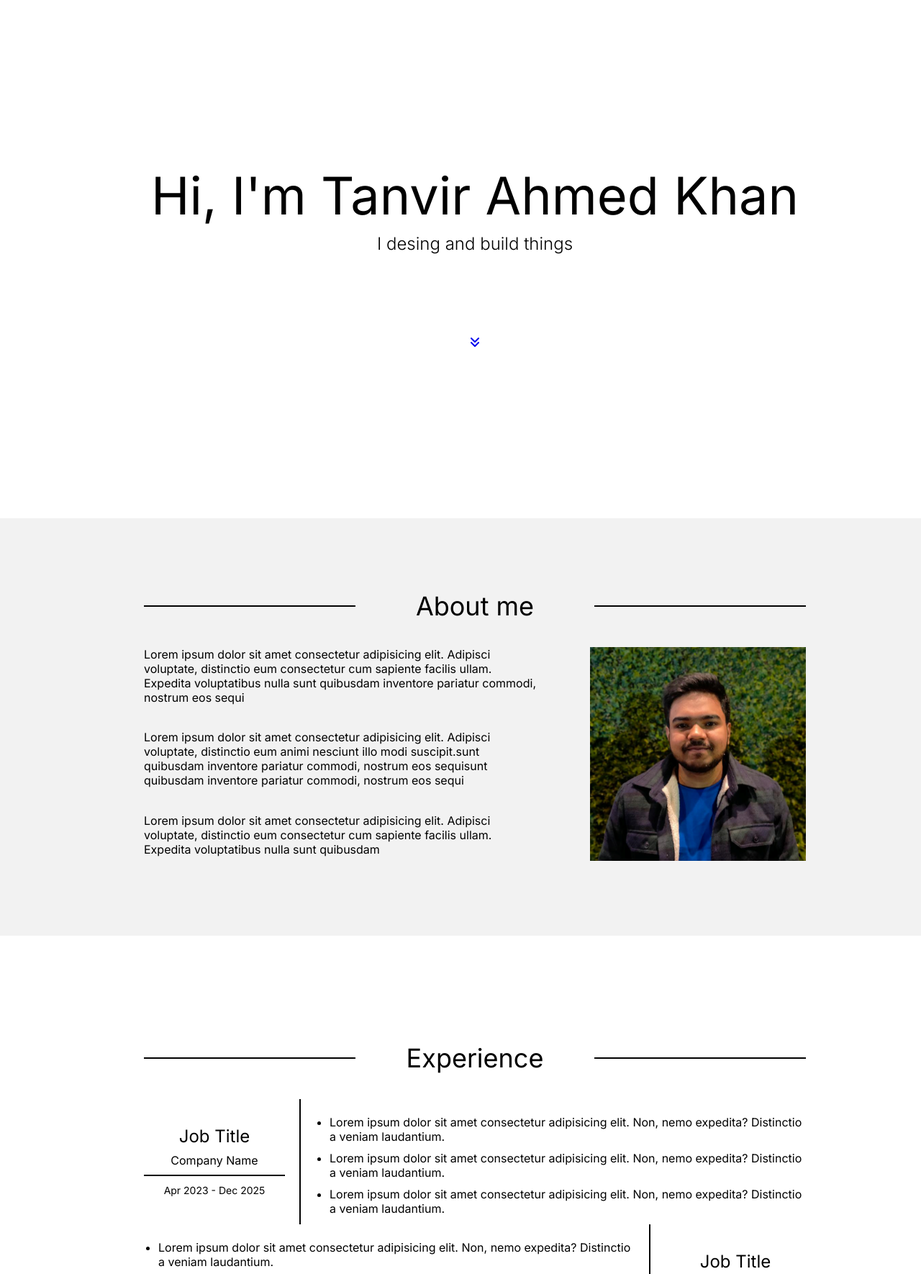
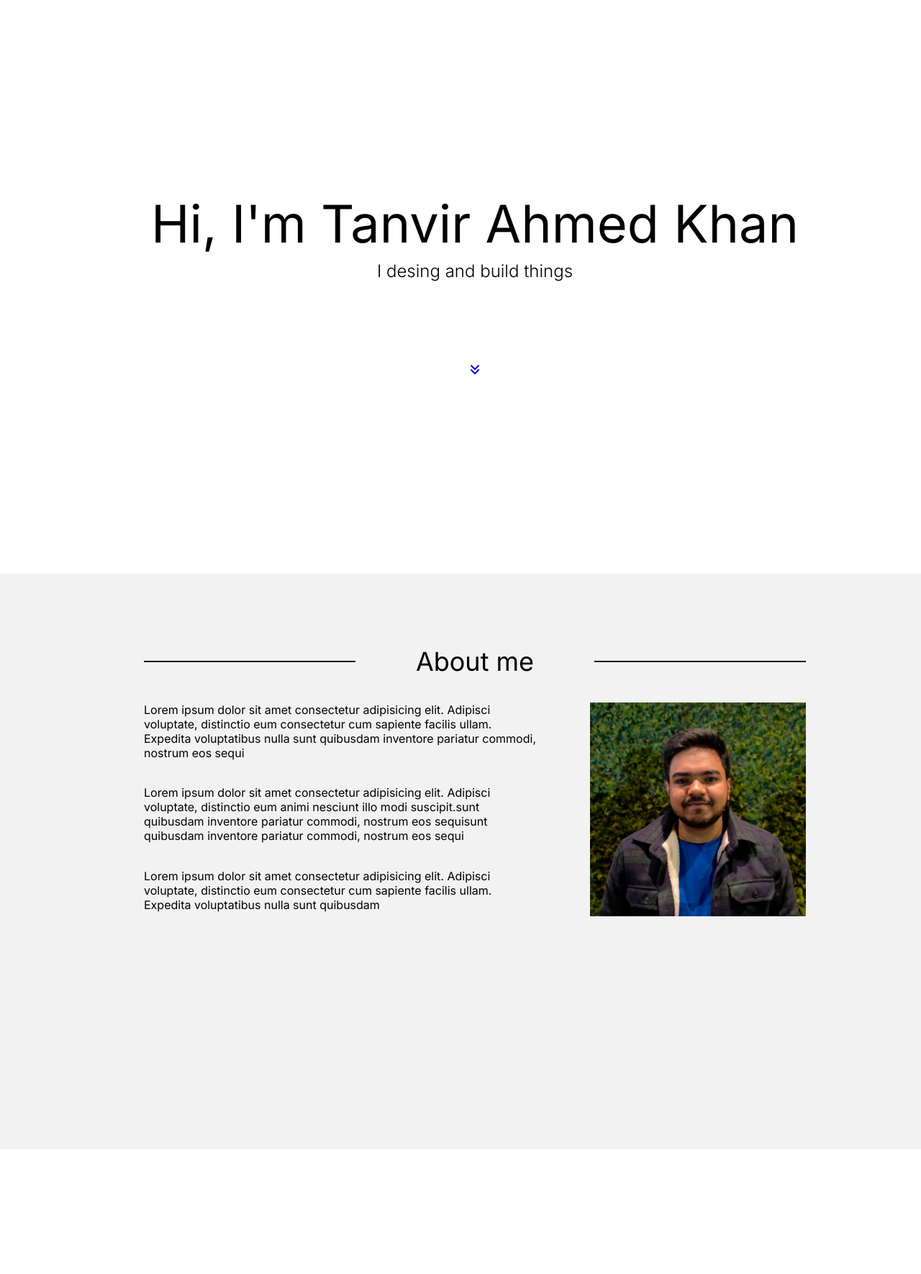
Before and after one commit to Tanvir-A-Khan/Portfolio-Tanvir-A-Khan, a plain HTML site: page index.html in a window 1280 px wide. Shown: the part 83-1853 px from the top of the page at 72% size. Drawn offline with Linux system fonts and the light colour scheme; a web font is replaced by a local one.

Commit message:
Update style.css

```diff
--- a/style.css
+++ b/style.css
@@ -78,7 +78,7 @@ nav img{
     justify-content: center;
     align-items: center;
     text-align: center;
-    height: 723px;
+    height: 100vh;
 
 
     top: 90px;
@@ -93,7 +93,7 @@ nav img{
     justify-content: center;
     align-items: center;
     text-align: center;
-    height: 723px;
+    height: 100vh;
 
 
     top: 90px;
@@ -107,7 +107,7 @@ nav img{
     justify-content: center;
     align-items: center;
     text-align: center;
-    height: 723px;
+    height: 100vh;
 
 
     top: 90px;
@@ -144,7 +144,7 @@ nav img{
 
 #section-gray{
     width: Hug (1,440px);
-    height: Hug (685px);
+    height: 100vh;
     top: 1024px;
     left: -1px;
     padding: 120px, 255px, 120px, 255px;
```
